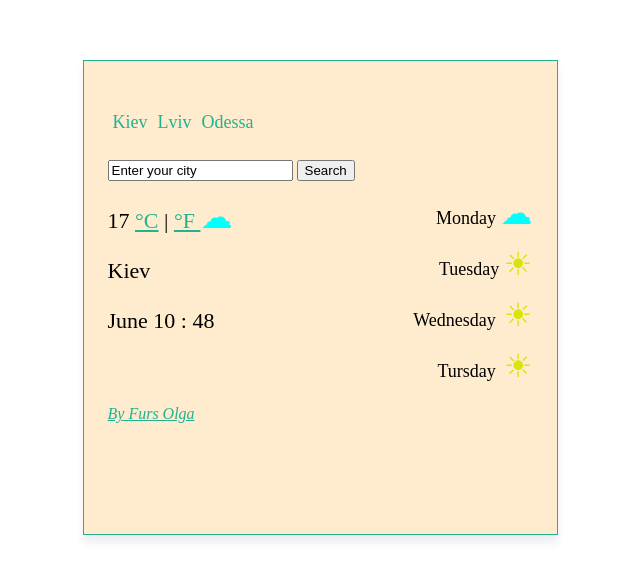
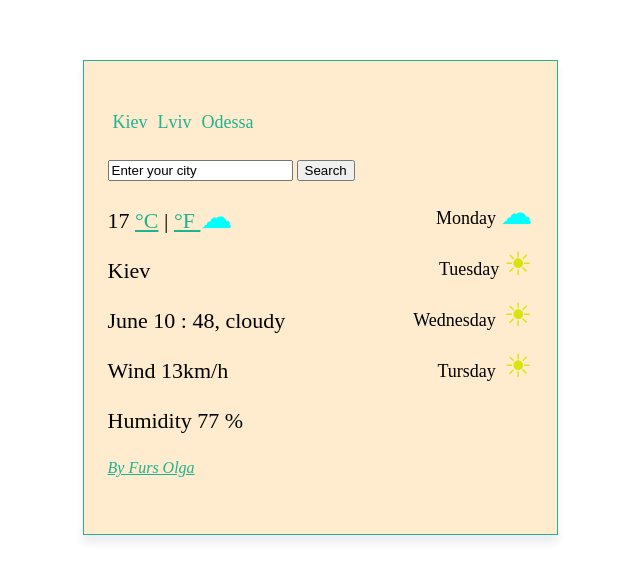
Before and after one commit to beatriche123/weatherFurs, a plain HTML site: page index.html in a window 1280 px wide. Shown: the whole page, without its empty margins (320-960 px from the left). Drawn offline with Linux system fonts and the light colour scheme.

Commit message:
Update index.html
Change wind, humidity, description

```diff
--- a/index.html
+++ b/index.html
@@ -43,9 +43,18 @@
                 <p id="CityName">
                     Kiev
                 </p>
-                <p id="CurrentData">
-                    Mon 3
+                <p>
+                    <span id="CurrentData"> Monday 3 </span>, <span id="CurrentDescription">cloudy </span>
                 </p>
+
+                <p> Wind <span id="Wind">13</span>km/h</p>
+
+
+
+                <p> Humidity <span id="Humidity">77</span> %</p>
+
+
+
 
             </div>
 
```
